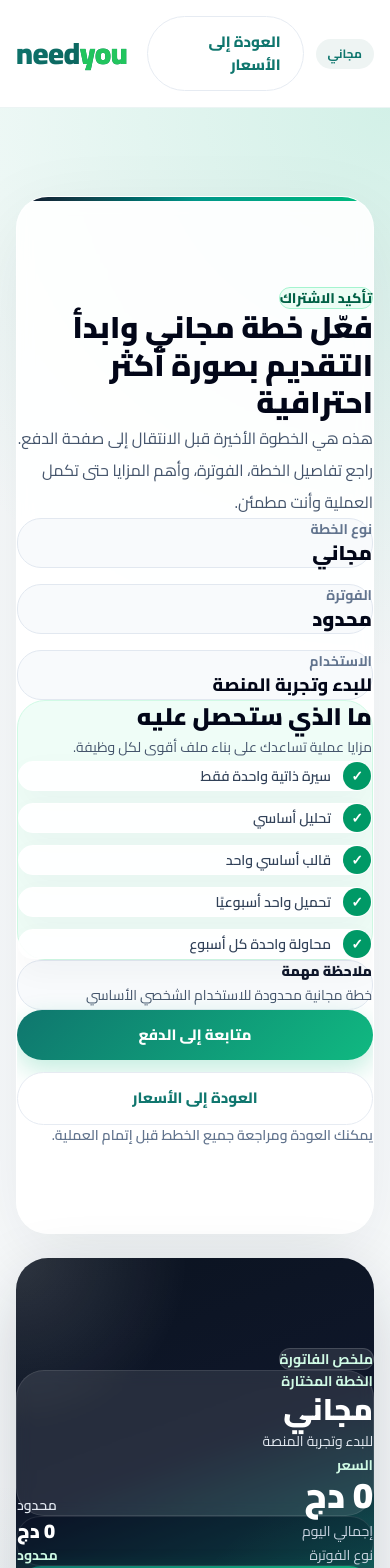
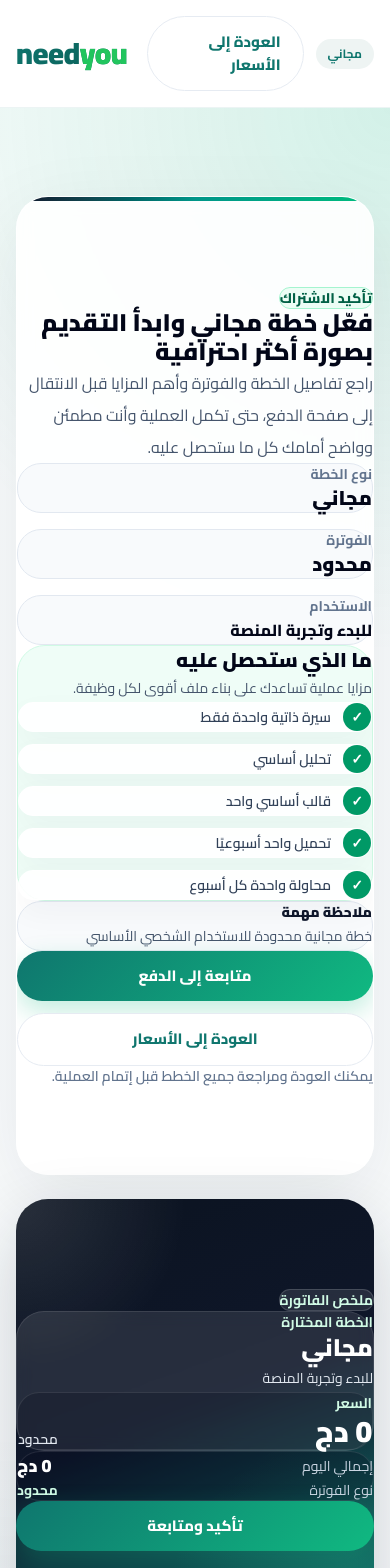
Before and after one commit to nir7mo/NeedYou, a Next.js app: page /checkout in a window 390 px wide. Shown: the top 1568 px of the page. Built offline with nearby package versions, Linux system fonts and the light colour scheme.

Commit message:
Refine checkout layout spacing and balance

```diff
--- a/app/checkout/page.tsx
+++ b/app/checkout/page.tsx
@@ -31,24 +31,25 @@ export default async function CheckoutPage({ searchParams }: Props) {
         <div className="absolute inset-0 bg-[radial-gradient(circle_at_top_right,rgba(16,185,129,0.16),transparent_28%),radial-gradient(circle_at_bottom_left,rgba(15,118,110,0.12),transparent_30%),linear-gradient(180deg,#f8fbfb_0%,#f8fafc_100%)]" />
 
         <div className="container relative">
-          <div className="grid gap-6 lg:grid-cols-[1.1fr_.9fr]">
-            <section className="relative overflow-hidden rounded-[32px] border border-white/70 bg-white/90 p-6 shadow-[0_24px_80px_rgba(15,23,42,0.08)] backdrop-blur-sm sm:p-8 lg:p-10">
+          <div className="grid gap-6 xl:grid-cols-[minmax(0,1.2fr)_380px]">
+            <section className="relative overflow-hidden rounded-[32px] border border-white/70 bg-white/90 p-6 shadow-[0_24px_80px_rgba(15,23,42,0.08)] backdrop-blur-sm sm:p-8 lg:p-9">
               <div className="absolute inset-x-0 top-0 h-1 bg-gradient-to-l from-emerald-500 via-teal-600 to-slate-900" />
 
               <span className="inline-flex rounded-full border border-emerald-200 bg-emerald-50 px-4 py-2 text-sm font-extrabold text-emerald-800">
                 تأكيد الاشتراك
               </span>
 
-              <h1 className="mt-5 text-3xl font-black leading-tight text-slate-950 sm:text-4xl lg:text-5xl">
-                فعّل خطة {plan.name} وابدأ التقديم بصورة أكثر احترافية
-              </h1>
+              <div className="mt-5 max-w-3xl">
+                <h1 className="text-2xl font-black leading-[1.2] text-slate-950 sm:text-4xl lg:text-[3.3rem]">
+                  فعّل خطة {plan.name} وابدأ التقديم بصورة أكثر احترافية
+                </h1>
+                <p className="mt-4 text-base leading-8 text-slate-600 sm:text-lg">
+                  راجع تفاصيل الخطة والفوترة وأهم المزايا قبل الانتقال إلى صفحة
+                  الدفع، حتى تكمل العملية وأنت مطمئن وواضح أمامك كل ما ستحصل عليه.
+                </p>
+              </div>
 
-              <p className="mt-4 max-w-2xl text-base leading-8 text-slate-600 sm:text-lg">
-                هذه هي الخطوة الأخيرة قبل الانتقال إلى صفحة الدفع. راجع تفاصيل
-                الخطة، الفوترة، وأهم المزايا حتى تكمل العملية وأنت مطمئن.
-              </p>
-
-              <div className="mt-8 grid gap-4 sm:grid-cols-3">
+              <div className="mt-8 grid gap-4 sm:grid-cols-2 xl:grid-cols-3">
                 <div className="rounded-[24px] border border-slate-200 bg-slate-50 p-4">
                   <div className="text-sm font-bold text-slate-500">نوع الخطة</div>
                   <div className="mt-2 text-xl font-black text-slate-950">{plan.name}</div>
@@ -57,16 +58,20 @@ export default async function CheckoutPage({ searchParams }: Props) {
                   <div className="text-sm font-bold text-slate-500">الفوترة</div>
                   <div className="mt-2 text-xl font-black text-slate-950">{plan.period}</div>
                 </div>
-                <div className="rounded-[24px] border border-slate-200 bg-slate-50 p-4">
+                <div className="rounded-[24px] border border-slate-200 bg-slate-50 p-4 sm:col-span-2 xl:col-span-1">
                   <div className="text-sm font-bold text-slate-500">الاستخدام</div>
-                  <div className="mt-2 text-lg font-extrabold text-slate-950">{plan.subtitle}</div>
+                  <div className="mt-2 text-base font-extrabold leading-7 text-slate-950 sm:text-lg">
+                    {plan.subtitle}
+                  </div>
                 </div>
               </div>
 
               <div className="mt-8 rounded-[28px] border border-emerald-100 bg-emerald-50/80 p-5 sm:p-6">
                 <div className="flex flex-wrap items-center justify-between gap-3">
                   <div>
-                    <h2 className="text-2xl font-black text-slate-950">ما الذي ستحصل عليه</h2>
+                    <h2 className="text-xl font-black text-slate-950 sm:text-2xl">
+                      ما الذي ستحصل عليه
+                    </h2>
                     <p className="mt-2 text-sm leading-7 text-slate-600 sm:text-base">
                       مزايا عملية تساعدك على بناء ملف أقوى لكل وظيفة.
                     </p>
@@ -78,7 +83,7 @@ export default async function CheckoutPage({ searchParams }: Props) {
                   )}
                 </div>
 
-                <ul className="mt-6 grid gap-3 sm:grid-cols-2">
+                <ul className="mt-6 grid gap-3 md:grid-cols-2">
                   {featuredBenefits.map((feature) => (
                     <li
                       key={feature}
@@ -116,9 +121,9 @@ export default async function CheckoutPage({ searchParams }: Props) {
               </p>
             </section>
 
-            <aside className="space-y-6">
-              <section className="relative overflow-hidden rounded-[32px] bg-[linear-gradient(160deg,#0b1320_0%,#0f172a_45%,#0f766e_100%)] p-6 text-white shadow-[0_26px_70px_rgba(15,23,42,0.2)] sm:p-7">
-                <div className="absolute inset-0 bg-[radial-gradient(circle_at_top_left,rgba(255,255,255,0.14),transparent_30%),radial-gradient(circle_at_bottom_right,rgba(52,211,153,0.24),transparent_38%)]" />
+            <aside className="space-y-6 xl:sticky xl:top-28 xl:self-start">
+              <section className="relative overflow-hidden rounded-[32px] bg-[linear-gradient(160deg,#0b1320_0%,#0f172a_48%,#0f766e_100%)] p-6 text-white shadow-[0_26px_70px_rgba(15,23,42,0.2)] sm:p-7">
+                <div className="absolute inset-0 bg-[radial-gradient(circle_at_top_left,rgba(255,255,255,0.12),transparent_30%),radial-gradient(circle_at_bottom_right,rgba(52,211,153,0.22),transparent_38%)]" />
 
                 <div className="relative">
                   <div className="inline-flex rounded-full border border-white/15 bg-white/10 px-4 py-2 text-sm font-bold text-emerald-100 backdrop-blur">
@@ -127,23 +132,24 @@ export default async function CheckoutPage({ searchParams }: Props) {
 
                   <div className="mt-5 rounded-[28px] border border-white/10 bg-white/10 p-5 backdrop-blur">
                     <div className="text-sm font-bold text-emerald-100">الخطة المختارة</div>
-                    <div className="mt-3 text-3xl font-black">{plan.name}</div>
+                    <div className="mt-3 text-2xl font-black sm:text-3xl">{plan.name}</div>
                     <div className="mt-2 text-sm leading-7 text-slate-200">{plan.subtitle}</div>
-                    <div className="mt-6 flex items-end justify-between gap-4">
-                      <div>
-                        <div className="text-sm font-bold text-emerald-100">السعر</div>
-                        <div className="mt-2 text-4xl font-black">{plan.price}</div>
+
+                    <div className="mt-6 rounded-[22px] border border-white/10 bg-slate-950/20 p-4">
+                      <div className="text-sm font-bold text-emerald-100">السعر</div>
+                      <div className="mt-2 flex items-end justify-between gap-4">
+                        <div className="text-3xl font-black sm:text-4xl">{plan.price}</div>
+                        <div className="text-sm font-semibold text-slate-200">{plan.period}</div>
                       </div>
-                      <div className="text-sm font-semibold text-slate-200">{plan.period}</div>
                     </div>
                   </div>
 
-                  <div className="mt-5 rounded-[24px] border border-white/10 bg-slate-950/25 p-5">
+                  <div className="mt-5 space-y-3 rounded-[24px] border border-white/10 bg-slate-950/25 p-5">
                     <div className="flex items-center justify-between gap-3 text-sm">
                       <span className="text-slate-300">إجمالي اليوم</span>
-                      <span className="text-xl font-black text-white">{plan.price}</span>
+                      <span className="text-lg font-black text-white sm:text-xl">{plan.price}</span>
                     </div>
-                    <div className="mt-3 flex items-center justify-between gap-3 text-sm">
+                    <div className="flex items-center justify-between gap-3 text-sm">
                       <span className="text-slate-300">نوع الفوترة</span>
                       <span className="font-bold text-emerald-100">{plan.period}</span>
                     </div>
```
